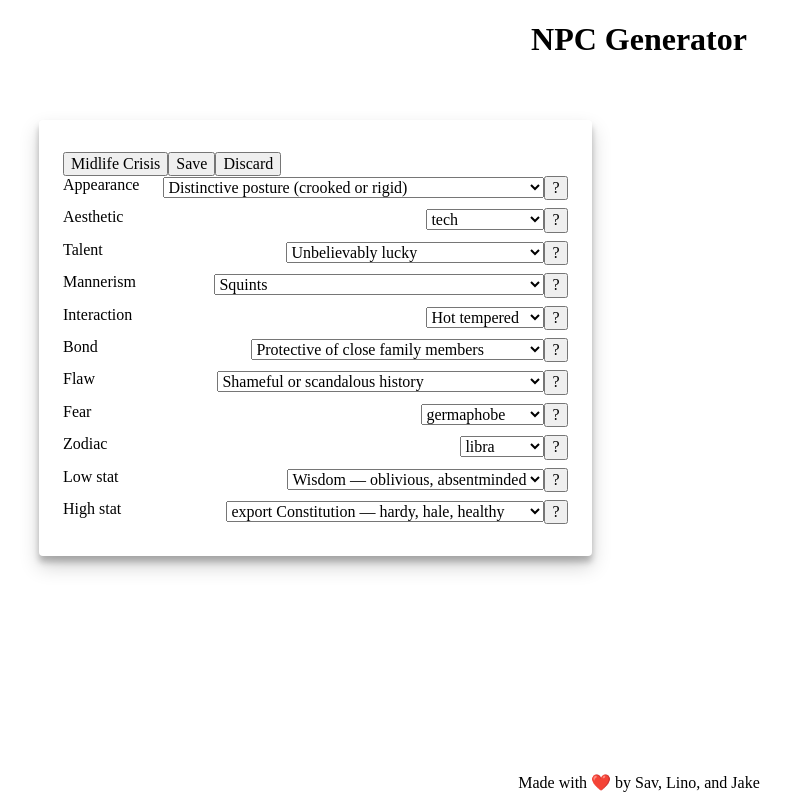
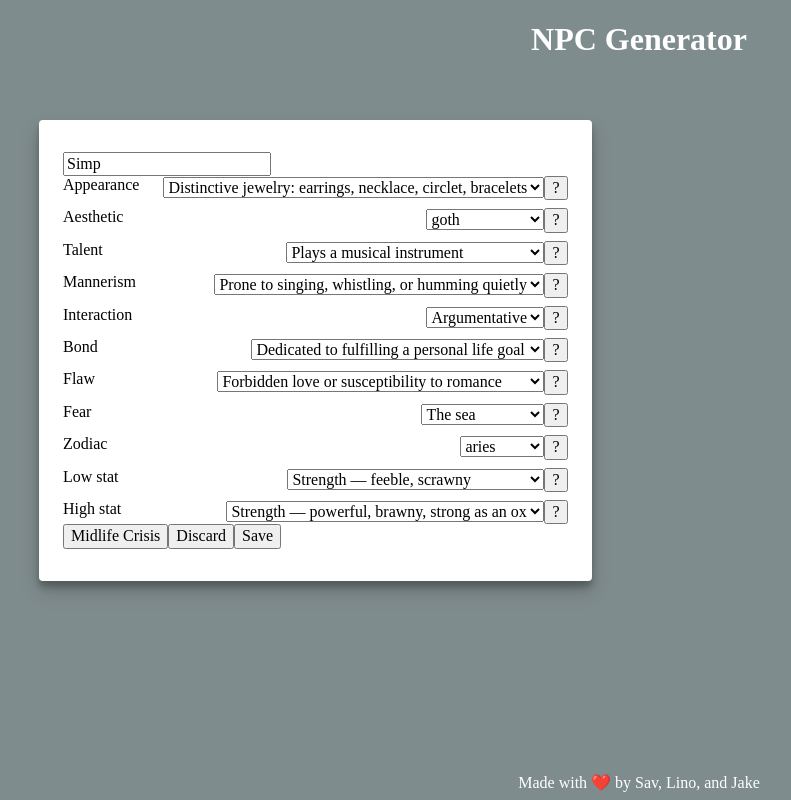
Before and after one commit to Lunaliar/npc-generator, a React (Create React App) app: page / in a window 1280 px wide. Both pictures are taken after a click on the button "✏️". Shown: the whole page, without its empty margins (1-792 px from the left). Built offline with nearby package versions, Linux system fonts and the light colour scheme.

Commit message:
Add more styles and a name

```diff
--- a/src/App.css
+++ b/src/App.css
@@ -3,6 +3,8 @@
   min-height: 100vh;
   display: grid;
   grid-template-rows: auto 1fr auto;
+  background: #7f8c8d;
+  color: white;
 }
 
 h1 {
@@ -24,6 +26,8 @@ h1 {
   padding: 32px 24px;
   box-shadow: 0 10px 20px rgba(0, 0, 0, 0.19), 0 6px 6px rgba(0, 0, 0, 0.23);
   border-radius: 4px;
+  background: white;
+  color: black;
 }
 
 .traits {
--- a/src/NPC.js
+++ b/src/NPC.js
@@ -26,7 +26,7 @@ const traitToHuman = {
   // ideal: 'Ideal',
 }
 
-function generateRandomTraits(idealCategory = getRandomValue(traits.idealCategories)) {
+function generateRandomTraits() {
   return {
     appearance: getRandomValue(traits.appearance),
     aesthetic: getRandomValue(traits.aesthetic),
@@ -44,10 +44,17 @@ function generateRandomTraits(idealCategory = getRandomValue(traits.idealCategor
   }
 }
 
+function generateNpc(name) {
+  return {
+    name,
+    traits: generateRandomTraits()
+  }
+}
+
 class NPC extends Component {
   constructor(props) {
     super(props)
-    const initialNpc = generateRandomTraits()
+    const initialNpc = generateNpc("Simp")
     this.state = {
       npc: initialNpc,
       workingNpc: { ...initialNpc },
@@ -79,7 +86,7 @@ class NPC extends Component {
       //     }
       //   }
       // } else {
-      const newNpc = generateRandomTraits(prevState.npc.idealCategory)
+      const newNpc = generateNpc(prevState.npc.name)
       return {
         workingNpc: {
           ...currentNpc,
@@ -93,22 +100,14 @@ class NPC extends Component {
   render() {
     return (
       <div className='npc-card'>
-        <button onClick={() => {
-          const newNpc = generateRandomTraits()
-          this.setState({ npc: newNpc, workingNpc: { ...newNpc } })
-        }}>Midlife Crisis</button>
         {this.state.isEditing ?
-          <>
-            <button onClick={() => {
-              this.setState({ isEditing: false, npc: { ...this.state.workingNpc } })
-            }}>Save</button>
-            <button onClick={() => this.setState({ isEditing: false, workingNpc: { ...this.state.npc } })}>Discard</button>
-          </>
-          :
-          <button onClick={() => this.setState({ isEditing: true })}>✏️</button>
-        }
+          <input
+            value={this.state.workingNpc.name}
+            onChange={e => this.setState(prevState => ({ workingNpc: { ...prevState.workingNpc, name: e.target.value } }))}
+          /> :
+          <div className="npc-name">{this.state.npc.name}</div>}
         <div className="traits">
-          {Object.keys(this.state.npc).map(traitName => {
+          {Object.keys(this.state.npc.traits).map(traitName => {
             return (
               <div key={traitName} className="trait-row">
                 <div className="trait-name">{traitToHuman[traitName]}</div>
@@ -130,12 +129,28 @@ class NPC extends Component {
                       <button onClick={() => this.randomizeIndividualTrait(traitName)}>?</button>
                     </>
                     :
-                    <div>{this.state.npc[traitName]}</div>
+                    <div>{this.state.npc.traits[traitName]}</div>
                   }
                 </div>
               </div>
             )
           })}
+        </div>
+        <div className="controls">
+          {this.state.isEditing ?
+            <>
+              <button onClick={() => {
+                const newNpc = generateRandomTraits()
+                this.setState({ npc: newNpc, workingNpc: { ...newNpc } })
+              }}>Midlife Crisis</button>
+              <button onClick={() => this.setState({ isEditing: false, workingNpc: { ...this.state.npc } })}>Discard</button>
+              <button onClick={() => {
+                this.setState({ isEditing: false, npc: { ...this.state.workingNpc } })
+              }}>Save</button>
+            </>
+            :
+            <button onClick={() => this.setState({ isEditing: true })}>✏️</button>
+          }
         </div>
       </div>
     )
```
